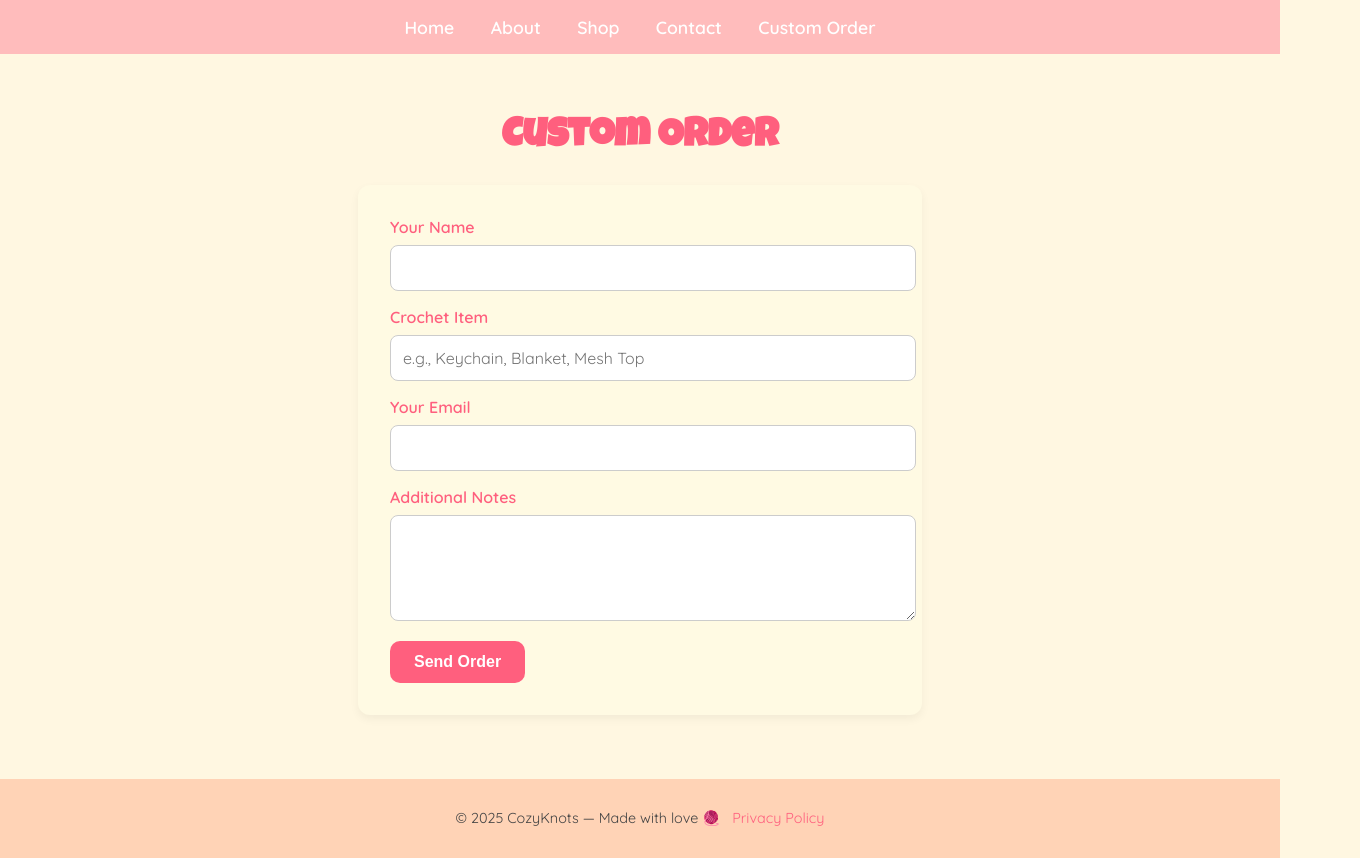
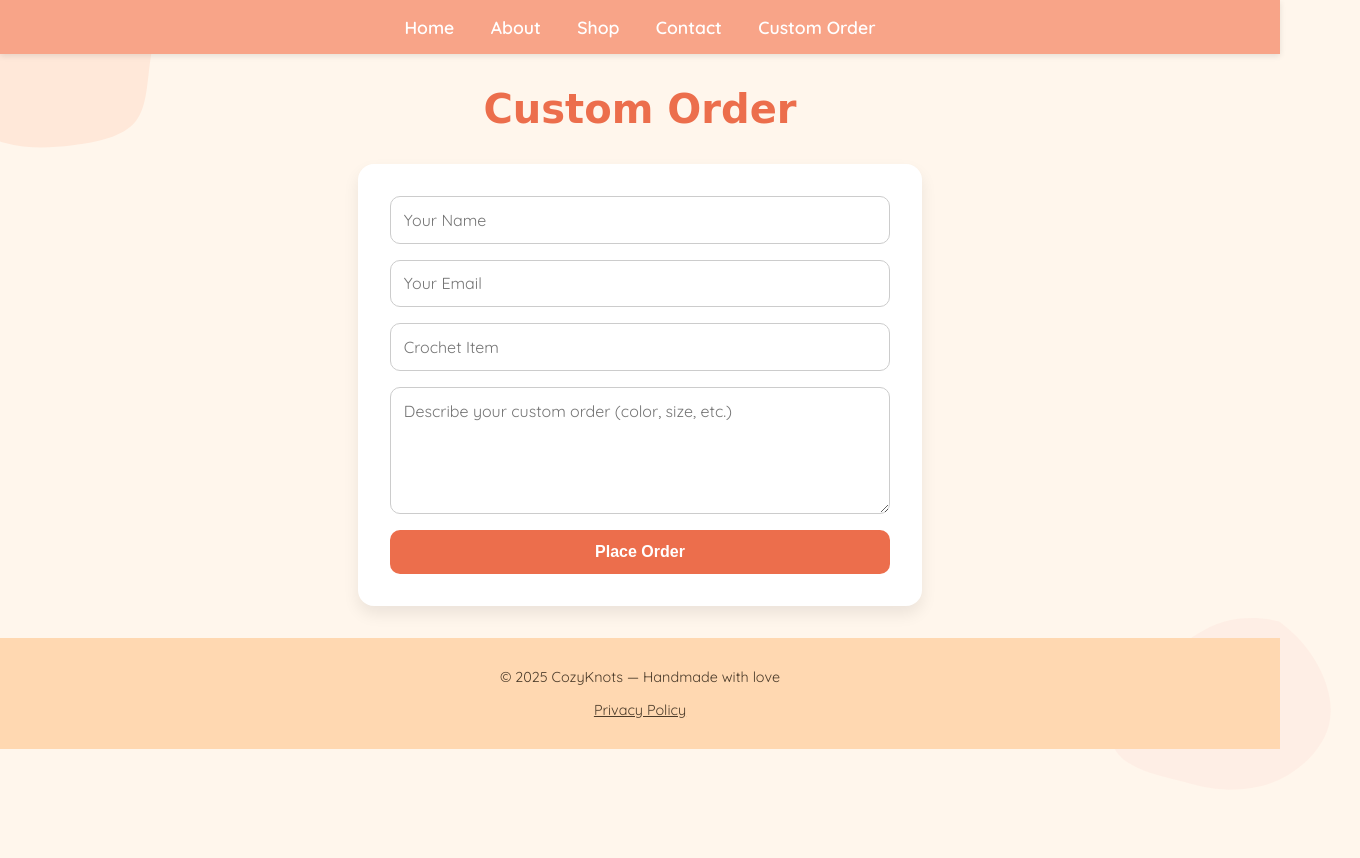
Before and after one commit to Iqra-sha/crochet-items, a plain HTML site: page order.html in a window 1280 px wide. Shown: the whole page, 1360 px wide, since content can reach past the window. Drawn offline with Linux system fonts and the light colour scheme; a web font is replaced by a local one.

Commit message:
Update order.html

```diff
--- a/order.html
+++ b/order.html
@@ -1,26 +1,29 @@
 <!DOCTYPE html>
 <html lang="en">
 <head>
-  <meta charset="UTF-8">
+  <meta charset="UTF-8" />
   <title>Custom Order - CozyKnots</title>
-  <link href="https://fonts.googleapis.com/css2?family=Luckiest+Guy&family=Quicksand:wght@400;600&display=swap" rel="stylesheet">
+  <link href="https://fonts.googleapis.com/css2?family=Quicksand:wght@400;600&family=DynaPuff&display=swap" rel="stylesheet">
   <style>
     body {
       margin: 0;
       font-family: 'Quicksand', sans-serif;
-      background-color: #FFF7E1; /* warm solid pastel */
-      color: #444;
+      background-color: #fff6ec;
+      color: #4b3b2a;
+      position: relative;
+      overflow-x: hidden;
     }
 
     nav {
-      background-color: #FFBCBC;
+      background-color: #f8a488;
       padding: 1rem;
       text-align: center;
+      box-shadow: 0 2px 6px rgba(0,0,0,0.1);
     }
 
     nav a {
+      color: #fff;
       margin: 0 1rem;
-      color: #fff;
       text-decoration: none;
       font-weight: bold;
       font-size: 1.1rem;
@@ -31,66 +34,58 @@
     }
 
     h1 {
-      font-family: 'Luckiest Guy', cursive;
-      color: #FF5F7E;
+      font-family: 'DynaPuff', cursive;
       text-align: center;
+      color: #ec6e4c;
+      margin-top: 2rem;
       font-size: 2.5rem;
-      margin-top: 2rem;
     }
 
-    main {
+    form {
+      max-width: 500px;
+      margin: 2rem auto;
       padding: 2rem;
+      background: #fff;
+      border-radius: 16px;
+      box-shadow: 0 8px 16px rgba(0,0,0,0.08);
       display: flex;
       flex-direction: column;
-      align-items: center;
+      gap: 1rem;
+      opacity: 0;
+      animation: slideUp 0.6s ease-out forwards;
     }
 
-    .form-container {
-      background: #FFFAE3;
-      padding: 2rem;
-      border-radius: 12px;
-      box-shadow: 0 4px 10px rgba(0,0,0,0.05);
-      max-width: 500px;
-      width: 90%;
-      text-align: left;
+    input, textarea {
+      padding: 0.8rem;
+      border-radius: 10px;
+      border: 1px solid #ccc;
+      font-size: 1rem;
+      font-family: 'Quicksand', sans-serif;
     }
 
-    form label {
-      display: block;
-      margin-bottom: 0.5rem;
-      font-weight: bold;
-      color: #FF5F7E;
-    }
-
-    form input,
-    form textarea {
-      width: 100%;
-      padding: 0.75rem;
-      margin-bottom: 1rem;
-      border: 1px solid #ccc;
-      border-radius: 8px;
-      font-family: 'Quicksand', sans-serif;
-      font-size: 1rem;
+    textarea {
+      resize: vertical;
+      min-height: 100px;
     }
 
     button {
-      background-color: #FF5F7E;
+      background-color: #ec6e4c;
       color: white;
+      padding: 0.8rem 1.2rem;
       border: none;
-      padding: 0.75rem 1.5rem;
       border-radius: 10px;
+      font-weight: bold;
       font-size: 1rem;
-      font-weight: bold;
       cursor: pointer;
-      transition: background-color 0.3s ease;
+      transition: background 0.3s ease;
     }
 
     button:hover {
-      background-color: #FF7793;
+      background-color: #d85a3f;
     }
 
     footer {
-      background: #FFD3B6;
+      background-color: #ffd8b1;
       text-align: center;
       padding: 1rem;
       font-size: 0.9rem;
@@ -98,18 +93,53 @@
     }
 
     footer a {
-      color: #FF5F7E;
-      text-decoration: none;
-      margin-left: 0.5rem;
+      color: #4b3b2a;
+      text-decoration: underline;
     }
 
-    footer a:hover {
-      text-decoration: underline;
+    @keyframes slideUp {
+      from {
+        opacity: 0;
+        transform: translateY(30px);
+      }
+      to {
+        opacity: 1;
+        transform: translateY(0);
+      }
+    }
+
+    /* SVG blobs */
+    .blob {
+      position: absolute;
+      z-index: -1;
+      opacity: 0.25;
+    }
+
+    .blob1 {
+      top: -100px;
+      left: -100px;
+      width: 300px;
+    }
+
+    .blob2 {
+      bottom: -100px;
+      right: -80px;
+      width: 280px;
     }
   </style>
 </head>
 <body>
 
+  <!-- Blobs -->
+  <svg class="blob blob1" viewBox="0 0 200 200" xmlns="http://www.w3.org/2000/svg">
+    <path fill="#ffbfa3" d="M38.6,-65.1C52.3,-58.1,67.6,-52.5,72.1,-41.4C76.6,-30.3,70.3,-13.6,67.4,3.4C64.6,20.4,65.2,37.6,56.9,47.9C48.6,58.1,31.3,61.5,15.3,63.5C-0.6,65.4,-15.1,66,-30.5,61.8C-45.8,57.7,-62,48.7,-67.4,36.1C-72.8,23.5,-67.5,7.2,-64.1,-9.7C-60.8,-26.6,-59.5,-43.9,-49.5,-51.9C-39.4,-59.9,-19.7,-58.7,-2.1,-55.9C15.5,-53.1,31,-48.7,38.6,-65.1Z" transform="translate(100 100)" />
+  </svg>
+
+  <svg class="blob blob2" viewBox="0 0 200 200" xmlns="http://www.w3.org/2000/svg">
+    <path fill="#fdd9d1" d="M42.3,-62.5C54.2,-53.7,63.6,-43.4,70.4,-30.4C77.3,-17.4,81.6,-1.7,77.5,12.6C73.5,26.9,61.2,39.8,48.1,47.5C35,55.2,21.1,57.7,6.4,57.6C-8.3,57.4,-16.6,54.5,-30.5,50.9C-44.5,47.3,-64.1,43,-72.8,32.1C-81.6,21.2,-79.5,3.6,-70.6,-9.9C-61.7,-23.3,-46,-32.5,-33.8,-41.4C-21.6,-50.2,-10.8,-58.6,2.7,-62.4C16.2,-66.2,32.4,-65.3,42.3,-62.5Z" transform="translate(100 100)" />
+  </svg>
+
+  <!-- Navbar -->
   <nav>
     <a href="index.html">Home</a>
     <a href="about.html">About</a>
@@ -118,31 +148,19 @@
     <a href="order.html">Custom Order</a>
   </nav>
 
-  <main>
-    <h1>Custom Order</h1>
-    <div class="form-container">
-      <form action="mailto:shabandri.k6@gmail.com" method="POST" enctype="text/plain">
-        <label for="name">Your Name</label>
-        <input type="text" id="name" name="name" required>
+  <h1>Custom Order</h1>
 
-        <label for="item">Crochet Item</label>
-        <input type="text" id="item" name="item" placeholder="e.g., Keychain, Blanket, Mesh Top" required>
-
-        <label for="email">Your Email</label>
-        <input type="email" id="email" name="email" required>
-
-        <label for="message">Additional Notes</label>
-        <textarea id="message" name="message" rows="4"></textarea>
-
-        <button type="submit">Send Order</button>
-      </form>
-    </div>
-  </main>
+  <form action="mailto:shabandri.k6@gmail.com" method="POST" enctype="text/plain">
+    <input type="text" name="Name" placeholder="Your Name" required>
+    <input type="email" name="Email" placeholder="Your Email" required>
+    <input type="text" name="CrochetItem" placeholder="Crochet Item" required>
+    <textarea name="Message" placeholder="Describe your custom order (color, size, etc.)" required></textarea>
+    <button type="submit">Place Order</button>
+  </form>
 
   <footer>
-    <p>&copy; 2025 CozyKnots — Made with love 🧶
-      <a href="privacy.html">Privacy Policy</a>
-    </p>
+    <p>&copy; 2025 CozyKnots — Handmade with love</p>
+    <p><a href="policy.html">Privacy Policy</a></p>
   </footer>
 
 </body>
```
